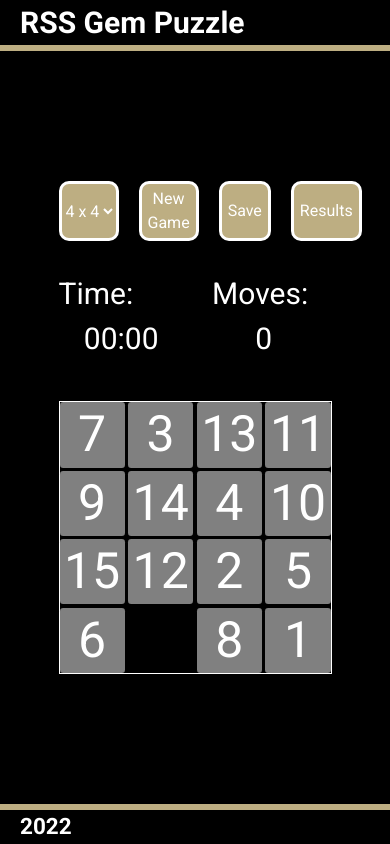
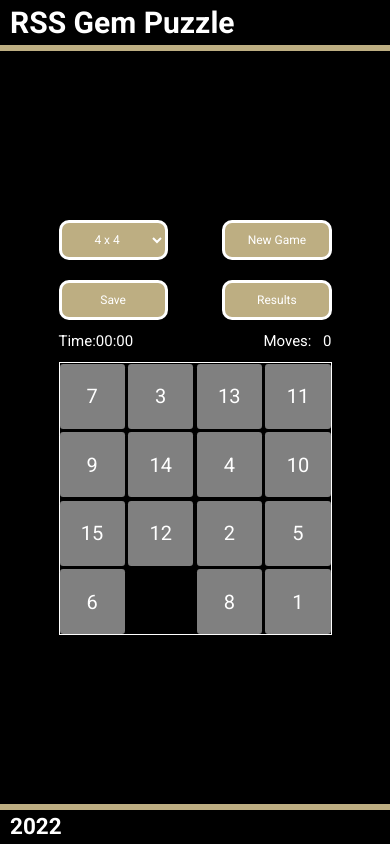
Before and after one commit to SanyaPE/gem-puzzle, a plain HTML site: page index.html in a window 390 px wide. Drawn offline with Linux system fonts and the light colour scheme.

Commit message:
fix: implement corect style for mobile size

```diff
--- a/js/script.js
+++ b/js/script.js
@@ -24,7 +24,6 @@ const gamePuzzle = {
   //Запуск кода
   //создаем рабочий 2мерный массив _createFieldTarget и настройки Null
   init() {
-    console.log("start init");
     this.createFieldTarget();
     this.createFieldCurrent();
     this.createElements();
@@ -32,6 +31,8 @@ const gamePuzzle = {
     this.fillFieldItem();
   },
   setProperties() {
+    this.properties.moves = 0
+    this.elements.moves.innerHTML = 0
     let fieldSize = this.properties.fieldSize;
     let controlsSize = this.elements.controlsSize.value;
     if (event) {
@@ -80,7 +81,7 @@ const gamePuzzle = {
       );
     }
     let isSolved = this._isSolved(fieldCurr);
-    if (isSolved) this.properties.fieldCurr = fieldCurr;
+    if (!isSolved) this.properties.fieldCurr = fieldCurr;
     else {
       this.properties.fieldCurr = null;
       this.createFieldCurrent();
@@ -106,7 +107,10 @@ const gamePuzzle = {
   },
   popUp(){
     let popup = document.querySelector(".popup")
+    let text = popup.querySelector(".text")
+    text.innerHTML = `Hooray! You solved the puzzle in ${this.properties.timer} and ${this.properties.moves} moves!`
     popup.classList.toggle('open')
+
   },
 
   // проверка fieldCurr с готовым решением fieldTarget
@@ -119,13 +123,10 @@ const gamePuzzle = {
   //Проверка на решаемость раздачи
   _isSolved(FieldCurrent) {
     let temp = FieldCurrent;
-    // console.log(temp);
     let count = 0;
     for (let i = 0; i < temp.length; i++) {
       for (let j = 0; j < temp[i].length - 1; j++) {
-        // console.log(temp[i][j]);
         if (temp[i][j]) {
-          //   console.log(temp[i][j], temp[i].slice(j + 1));
           temp[i]
             .slice(j + 1)
             .forEach((elem) => (elem < temp[i][j] && elem ? count++ : null));
@@ -133,8 +134,7 @@ const gamePuzzle = {
         if (!temp[i][j]) count += j + 1;
       }
     }
-    // console.log(count);
-    return count % 2 ? false : true;
+    return count % 2;
   },
 
   //Настройки Null в properties
@@ -153,7 +153,6 @@ const gamePuzzle = {
   },
 
   toMove() {
-    console.log("toMove");
     let n = 105;
     let elemClick = event.target;
     let elemClickPos = this._searchElement(elemClick.innerHTML);
@@ -245,7 +244,8 @@ const gamePuzzle = {
     let popUp = document.createElement("div")
     let text = document.createElement("p")
     popUp.classList.add("popup")
-    text.innerHTML = "WINNER"
+    text.classList.add("text")
+    text.innerHTML = ''
     popUp.appendChild(text)
     popUp.addEventListener("click", this.popUp)
     document.body.appendChild(popUp)
@@ -345,7 +345,7 @@ const gamePuzzle = {
     container.appendChild(this.elements.field);
       this.elements.main.appendChild(container);
   },
-  _createFieldItem() //Создаем пустые Item на базе fieldCurr
+  _createFieldItem()
   {
     const fragment = document.createDocumentFragment();
     let fieldCurr = this.properties.fieldCurr.flat();
--- a/scss/layout/_grid.scss
+++ b/scss/layout/_grid.scss
@@ -13,6 +13,10 @@ body {
 }
 header {
   border-bottom: 6px solid #bdae82;
+  font-size: 20px;
+  @include respond-to("tablet"){
+    font-size: 15px;
+  }
 }
 main {
   flex: 1 0 auto;
@@ -33,12 +37,7 @@ footer {
     padding-left: rem(30);
     padding-right: rem(30);
   }
-  @include respond-to("laptop") {
-    padding-left: rem(20);
-    padding-right: rem(20);
-    position: relative;
-  }
-  @include respond-to("mobile-l") {
+  @include respond-to("tablet") {
     padding-left: rem(10);
     padding-right: rem(10);
   }
--- a/scss/modules/_buttons.scss
+++ b/scss/modules/_buttons.scss
@@ -5,6 +5,10 @@
     justify-content:space-between;
     gap: rem(20);
     padding-bottom: rem(30);
+    @include respond-to("tablet"){
+        flex-wrap: wrap;
+        padding-bottom: rem(10);
+    }
 
 
     // .controls__new
@@ -29,6 +33,12 @@
     gap: rem(20);
     font-size: rem(30);
     padding-bottom: rem(40);
+    @include respond-to("tablet"){
+        font-size: rem(15);
+        gap: rem(15);
+        justify-content:space-between;
+        padding-bottom: rem(10);
+    }
 
     // .score__time
 
@@ -37,6 +47,9 @@
             display: inline-block;
             width: rem(100);
             text-align: end;
+            @include respond-to("tablet"){
+                width: 20px;
+            }
         }
     }
 
@@ -47,6 +60,9 @@
             display: inline-block;
             width: rem(60);
             text-align: end;
+            @include respond-to("tablet"){
+                width: 20px;
+            }
         }
     }
 }
@@ -60,12 +76,24 @@ button{
     cursor: pointer;
     font-size: rem(16);
     background-color: #bdae82;
+    @include respond-to("tablet"){
+        width: 40%;
+        height: rem(40);
+        font-size: rem(12);
+    }
 }
 select{
     width: rem(200);
+    height: rem(60);
     font-size: rem(16);
     color: white;
     border-radius: 10px;
     border: solid white 3px;
     background-color: #bdae82;
+    text-align: center;
+    @include respond-to("tablet"){
+        width: 40%;
+        height: rem(40);
+        font-size: rem(12);
+    }
 }
--- a/scss/modules/_field.scss
+++ b/scss/modules/_field.scss
@@ -13,10 +13,6 @@
   // flex-direction: column;
 
   &__item {
-    // width: ((70vmin)/4);
-    // height: (70vmin/4);
-    // width: 24%;
-    // height: 24%;
     border-radius: 5%;
     background-color: grey;
     display: flex;
@@ -25,6 +21,9 @@
     cursor: pointer;
     font-size: 5rem;
     transition: 0.3s;
+    @include respond-to("tablet"){
+      font-size: 2rem;
+    }
   }
 }
 .empty {
--- a/scss/utils/_variables.scss
+++ b/scss/utils/_variables.scss
@@ -5,7 +5,7 @@ $breakpoints: (
     max-width: 320px,
   ),
   "tablet": (
-    max-width: 467px,
+    max-width: 767px,
   ),
   "laptop": (
     max-width: 999px,
```
Also changed, not shown: css/style.css, 1 other file.
